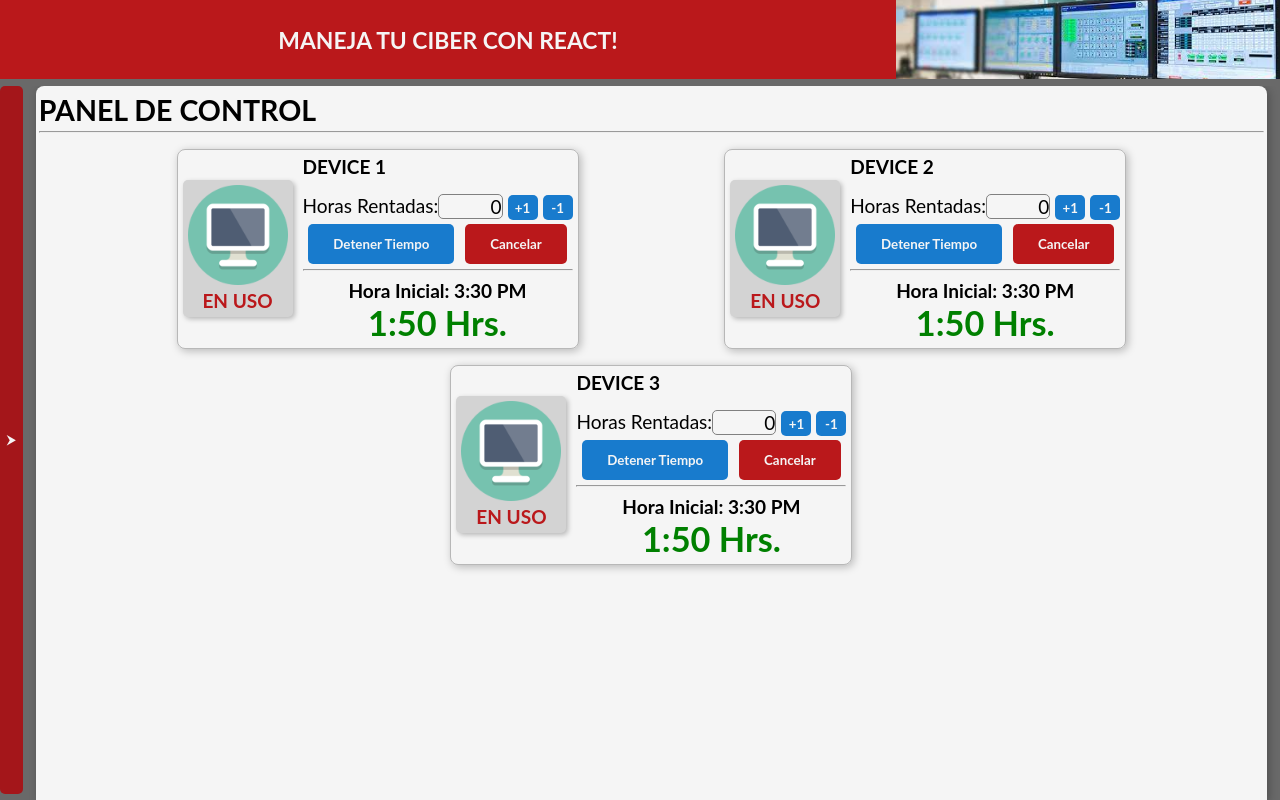
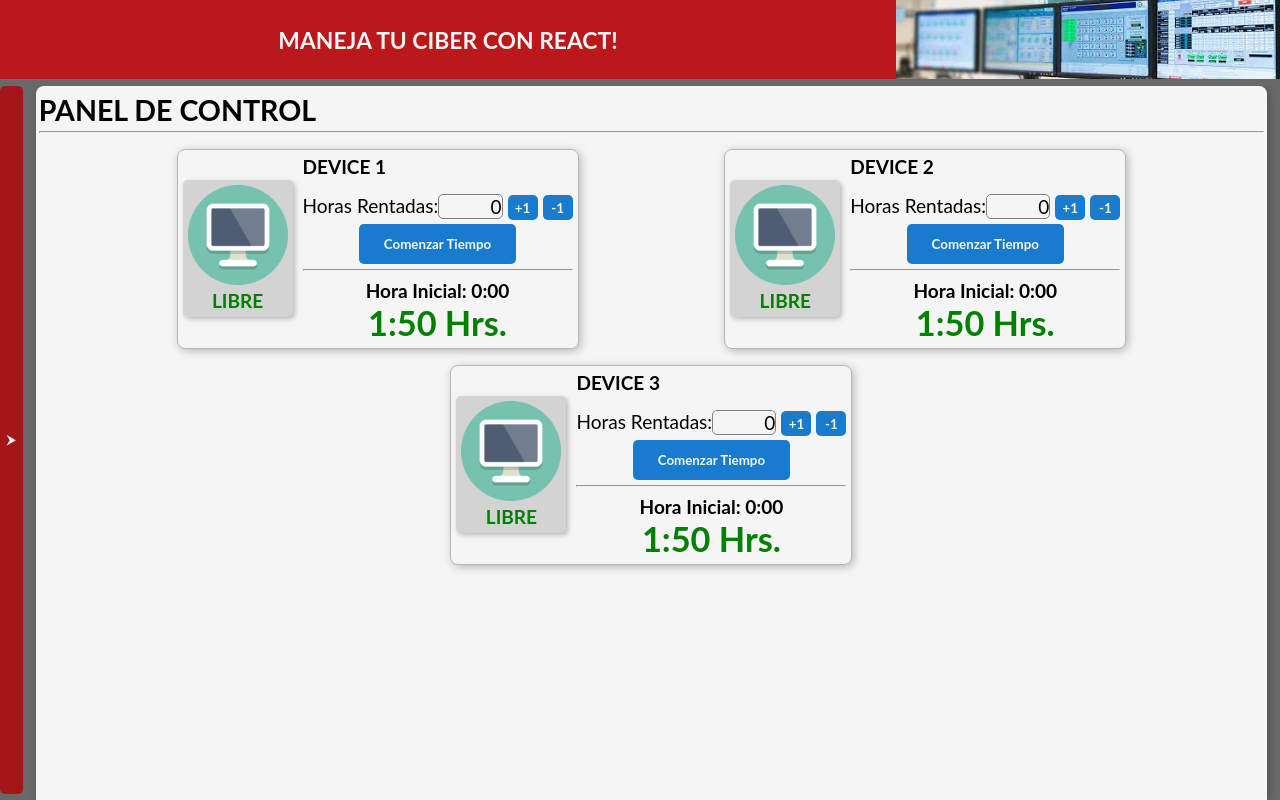
Before and after one commit to RaisedEel/react-ciber, a React (Create React App) app: page /panel in a window 1280 px wide. Built offline with nearby package versions, Linux system fonts and the light colour scheme; the HTML template or start-up script is replaced by a standard one.

Commit message:
Version inicial de un contador de tiempo para calcular el tiempo de renta.

```diff
--- a/src/components/devices/DeviceItem.js
+++ b/src/components/devices/DeviceItem.js
@@ -1,4 +1,4 @@
-import { useState } from 'react';
+import { Fragment, useEffect, useState } from 'react';
 
 import Card from '../wrappers/Card';
 import device from '../../assets/device.png';
@@ -6,6 +6,18 @@ import classes from './DeviceItem.module.css';
 
 function DeviceItem(props) {
   const [rentHours, setRentHours] = useState(0);
+  const [initialTime, setInitialTime] = useState({ isSet: false, hours: 0, minutes: 0 });
+  const [rentTime, setRentTime] = useState();
+
+  // useEffect(() => {
+  //   const interval = setInterval(() => {
+
+  //   }, 60000);
+
+  //   return () => {
+  //     clearInterval(interval);
+  //   }
+  // },[]);
 
   const addHoursHandler = () => {
     setRentHours((prevHrs) => prevHrs + 1);
@@ -20,11 +32,27 @@ function DeviceItem(props) {
     });
   };
 
+  const startRentHandler = () => {
+    const timezoneDiff = new Date().getTimezoneOffset() * 60000;
+    const todayDate = new Date().getTime() - timezoneDiff;
+    setRentTime();
+    setInitialTime({
+      isSet: true,
+      hours: Math.floor((todayDate / (1000 * 60 * 60)) % 24),
+      minutes: Math.floor((todayDate / (1000 * 60)) % 60),
+    });
+  };
+
+  const stopRentHandler = () => {
+    setInitialTime({isSet: false, hours: 0, minutes: 0 });
+  };
+
   return (
     <Card className={classes.device}>
       <div className={classes.badge}>
         <img src={device} alt={props.name} />
-        <p>EN USO</p>
+        {!initialTime.isSet && <p className={classes.free}>LIBRE</p>}
+        {initialTime.isSet && <p className={classes.occupied}>EN USO</p>}
       </div>
       <div className={classes.content}>
         <h4>{props.name}</h4>
@@ -38,12 +66,24 @@ function DeviceItem(props) {
         </div>
 
         <div className={classes.actions}>
-          <button>Detener Tiempo</button>
-          <button className='red-button'>Cancelar</button>
+          {!initialTime.isSet && (
+            <button onClick={startRentHandler}>Comenzar Tiempo</button>
+          )}
+          {initialTime.isSet && (
+            <Fragment>
+              <button onClick={stopRentHandler}>Detener Tiempo</button>
+              <button className='red-button'>Cancelar</button>
+            </Fragment>
+          )}
         </div>
         <hr />
         <div className={classes['rent-info']}>
-          <strong>Hora Inicial: 3:30 PM</strong>
+          <strong>
+            Hora Inicial: {initialTime.hours}:
+            {initialTime.minutes < 10
+              ? '0' + initialTime.minutes
+              : initialTime.minutes}
+          </strong>
           <p className={classes.timer}>1:50 Hrs.</p>
         </div>
       </div>
--- a/src/components/devices/DeviceItem.module.css
+++ b/src/components/devices/DeviceItem.module.css
@@ -22,9 +22,16 @@
 }
 
 .badge p {
-  color: #ba181b;
   font-weight: 700;
   text-align: center;
+}
+
+.occupied {
+  color: #ba181b;
+}
+
+.free {
+  color: green;
 }
 
 .content {
```
